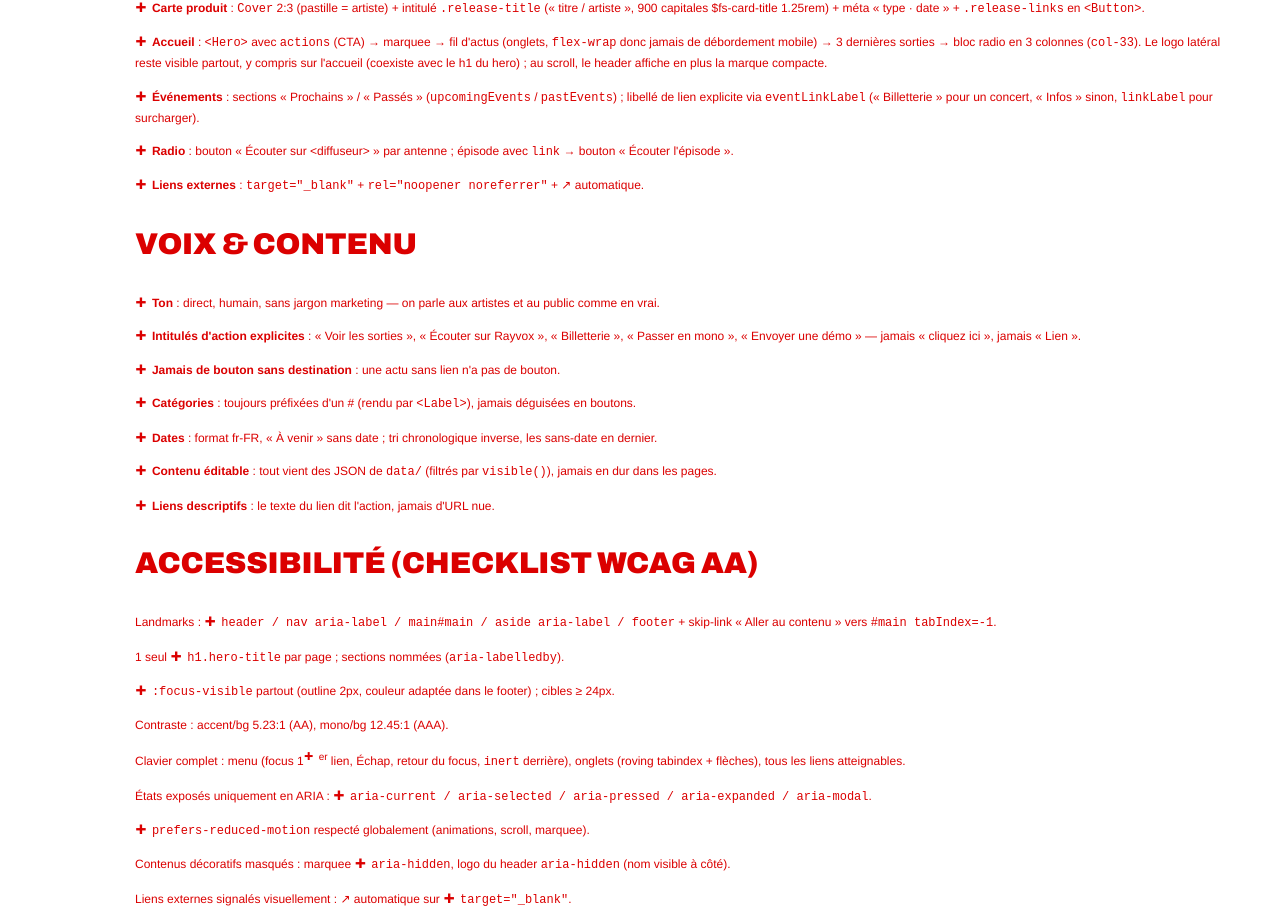
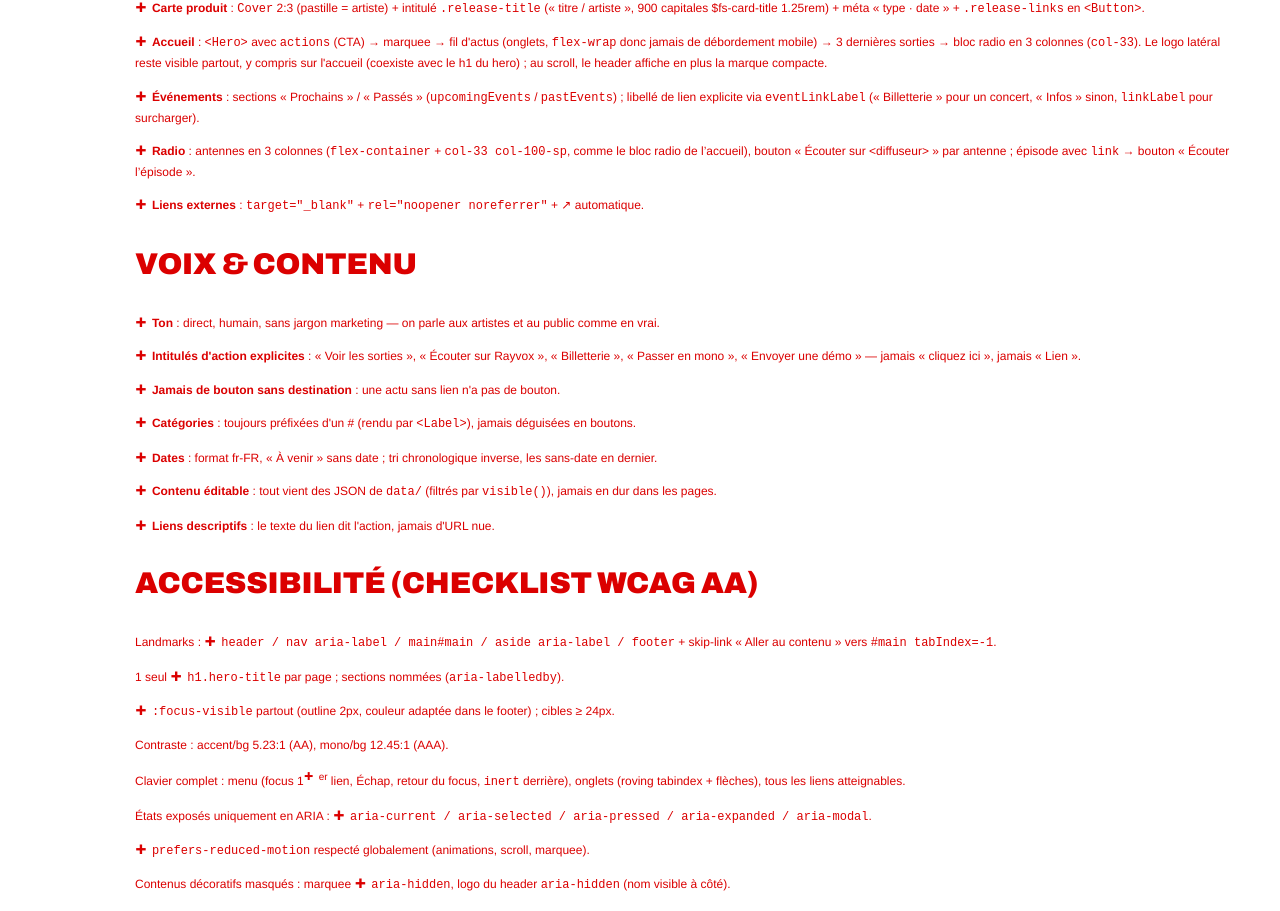
Before and after one commit to lelabelrecords-stack/website, a React (Vite) app: page /design-system in a window 1280 px wide. Shown: the part 8972-9883 px from the top of the page. Built offline with nearby package versions, Linux system fonts and the light colour scheme.

Commit message:
ui(radio): bloc « À l'antenne » en 3 colonnes (flex-container + col-33 col-100-sp, comme l'accueil) — DS (pattern Radio) + CHANGELOG à jour
Co-authored-by: lelabelrecords-stack <lelabelrecords-stack@users.noreply.github.com>

```diff
--- a/src/pages/DesignSystem.jsx
+++ b/src/pages/DesignSystem.jsx
@@ -407,7 +407,7 @@ export default function DesignSystem() {
           <ListItem><strong>Carte produit</strong> : <code>Cover</code> 2:3 (pastille = artiste) + intitulé <code>.release-title</code> (« titre / artiste », 900 capitales $fs-card-title 1.25rem) + méta « type · date » + <code>.release-links</code> en <code>&lt;Button&gt;</code>.</ListItem>
           <ListItem><strong>Accueil</strong> : <code>&lt;Hero&gt;</code> avec <code>actions</code> (CTA) → marquee → fil d'actus (onglets, <code>flex-wrap</code> donc jamais de débordement mobile) → 3 dernières sorties → bloc radio en 3 colonnes (<code>col-33</code>). Le logo latéral reste visible partout, y compris sur l'accueil (coexiste avec le h1 du hero) ; au scroll, le header affiche en plus la marque compacte.</ListItem>
           <ListItem><strong>Événements</strong> : sections « Prochains » / « Passés » (<code>upcomingEvents</code> / <code>pastEvents</code>) ; libellé de lien explicite via <code>eventLinkLabel</code> (« Billetterie » pour un concert, « Infos » sinon, <code>linkLabel</code> pour surcharger).</ListItem>
-          <ListItem><strong>Radio</strong> : bouton « Écouter sur &lt;diffuseur&gt; » par antenne ; épisode avec <code>link</code> → bouton « Écouter l'épisode ».</ListItem>
+          <ListItem><strong>Radio</strong> : antennes en 3 colonnes (<code>flex-container</code> + <code>col-33 col-100-sp</code>, comme le bloc radio de l’accueil), bouton « Écouter sur &lt;diffuseur&gt; » par antenne ; épisode avec <code>link</code> → bouton « Écouter l’épisode ».</ListItem>
           <ListItem><strong>Liens externes</strong> : <code>target="_blank"</code> + <code>rel="noopener noreferrer"</code> + ↗ automatique.</ListItem>
         </ul>
       </section>
--- a/src/pages/Radio.jsx
+++ b/src/pages/Radio.jsx
@@ -16,9 +16,9 @@ export default function Radio() {
 
       <section aria-labelledby="radio-slots" className="_row">
         <h3 id="radio-slots">À l'antenne</h3>
-        <ul className="_row">
+        <ul className="flex-container _row">
           {radio.slots.map((slot) => (
-            <ListItem key={slot.label}>
+            <ListItem key={slot.label} className="col-33 col-100-sp">
               <h3 className="textsize-regular-lh-small"><strong>{slot.label}</strong></h3>
               <p className="__row textsize-regular-lh-small">{slot.detail}</p>
               <p className="__row">
```
Also changed, not shown: 1 other file (tests, documents, lock files or other folders).
